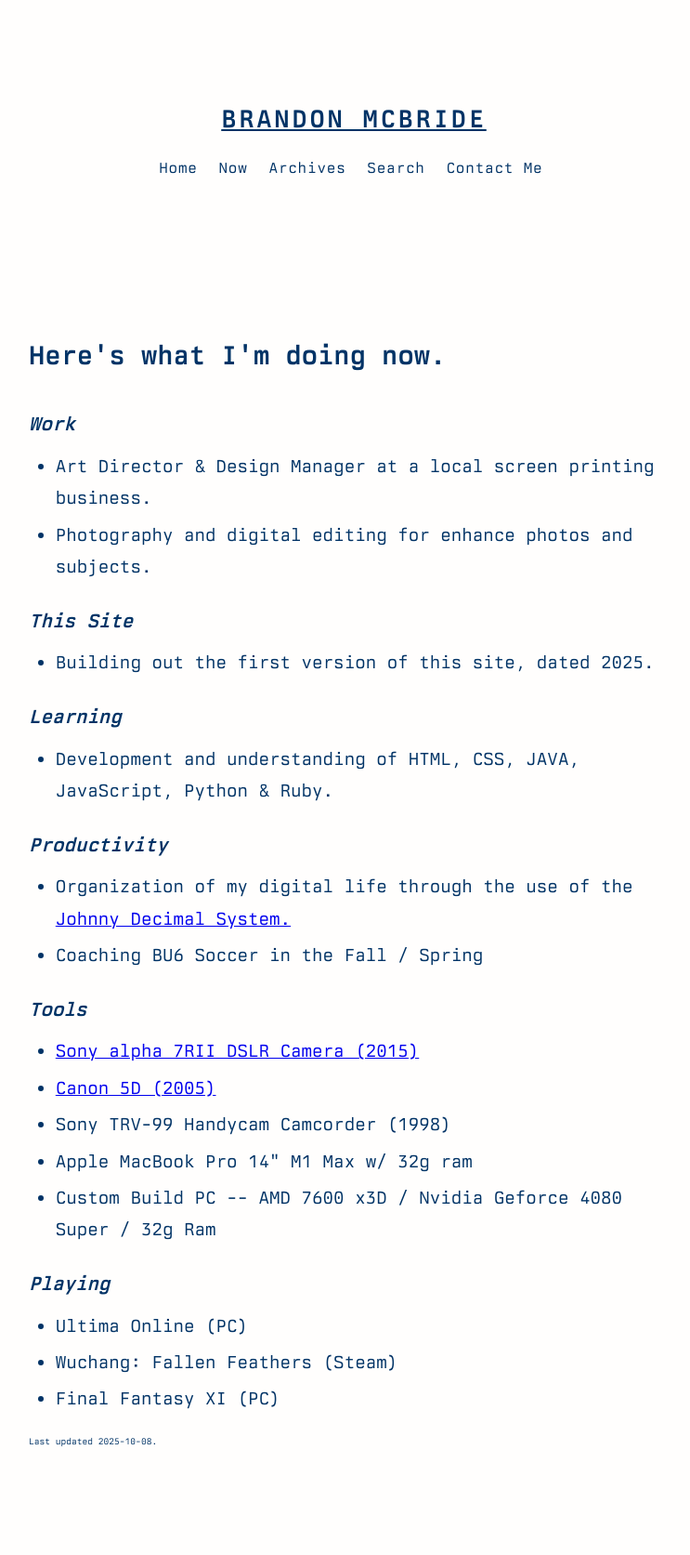
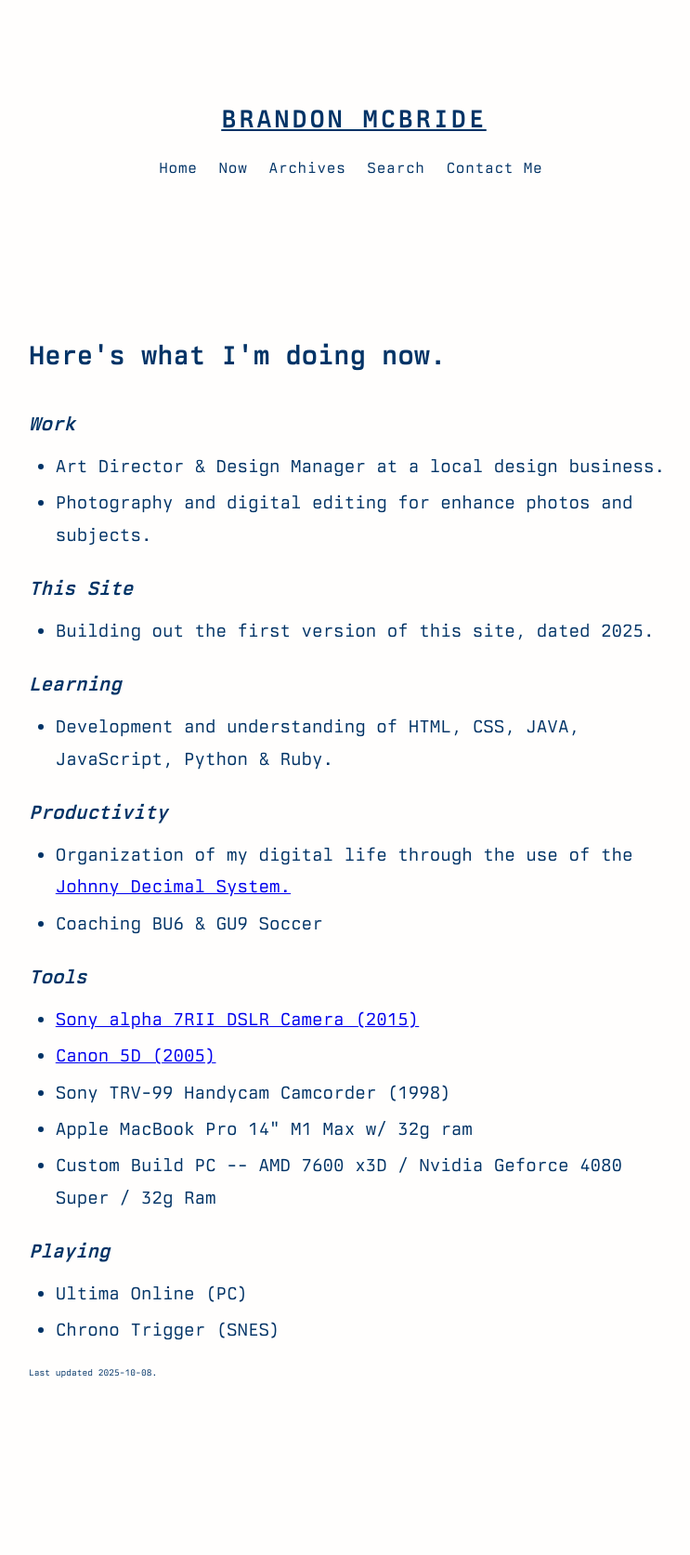
Before and after one commit to bmcbride-op/bmcbride-op.github.io, a Jekyll site: the page built from now.html, in a window 1280 px wide. Shown: the whole page at 93% size, without its empty margins (259-1002 px from the left). Built offline with Jekyll 4.4.1, drawn with Linux system fonts in a browser that asks for light colours; after the commit the page ends 1599 px from its top, so only the background shows below that.

Commit message:
Update now.html

```diff
--- a/now.html
+++ b/now.html
@@ -6,7 +6,7 @@ title: Now
   <h2>Here's what I'm doing now.</h2>
   <h3><i>Work</i></h3>
   <ul>
-    <li>Art Director & Design Manager at a local screen printing business.</li>
+    <li>Art Director & Design Manager at a local design business.</li>
     <li>Photography and digital editing for enhance photos and subjects.</li>
   </ul>
   <h3><i>This Site</i></h3>
@@ -20,7 +20,7 @@ title: Now
   <h3><i>Productivity</i></h3>
   <ul>
     <li>Organization of my digital life through the use of the <a href="https://johnnydecimal.com">Johnny Decimal System.</a></li>
-    <li>Coaching BU6 Soccer in the Fall / Spring</li>
+    <li>Coaching BU6 & GU9 Soccer</li>
   </ul>
   <h3><i>Tools</i></h3>
   <ul>
@@ -33,8 +33,7 @@ title: Now
   <h3><i>Playing</i></h3>
   <ul>
     <li>Ultima Online (PC)</li>
-    <li>Wuchang: Fallen Feathers (Steam)</li>
-    <li>Final Fantasy XI (PC)</li>
+    <li>Chrono Trigger (SNES)</li>
   </ul>
   <p class="last-updated">Last updated {{ "now" | date: "%Y-%m-%d" }}.</p>
 </div>
```
